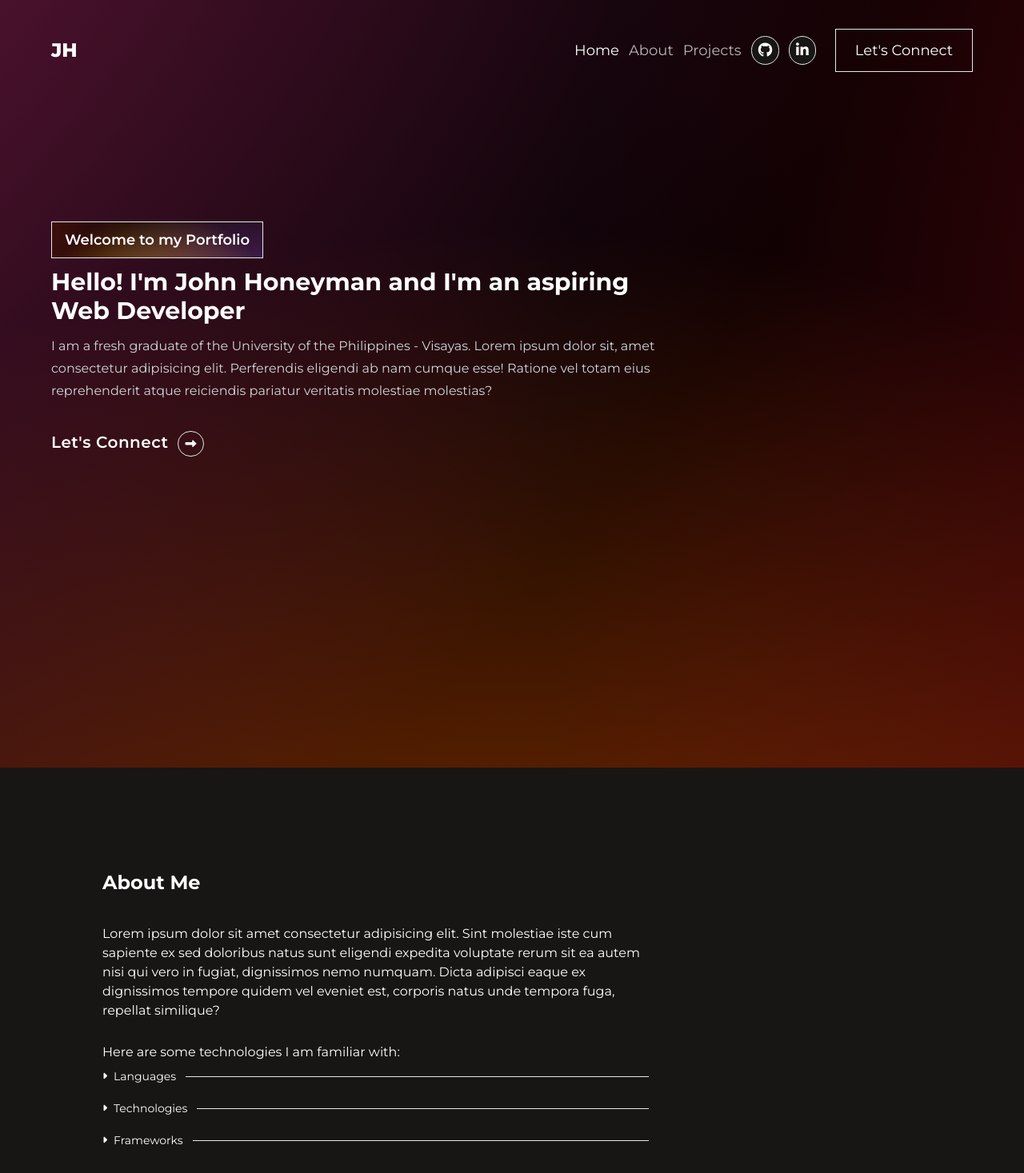
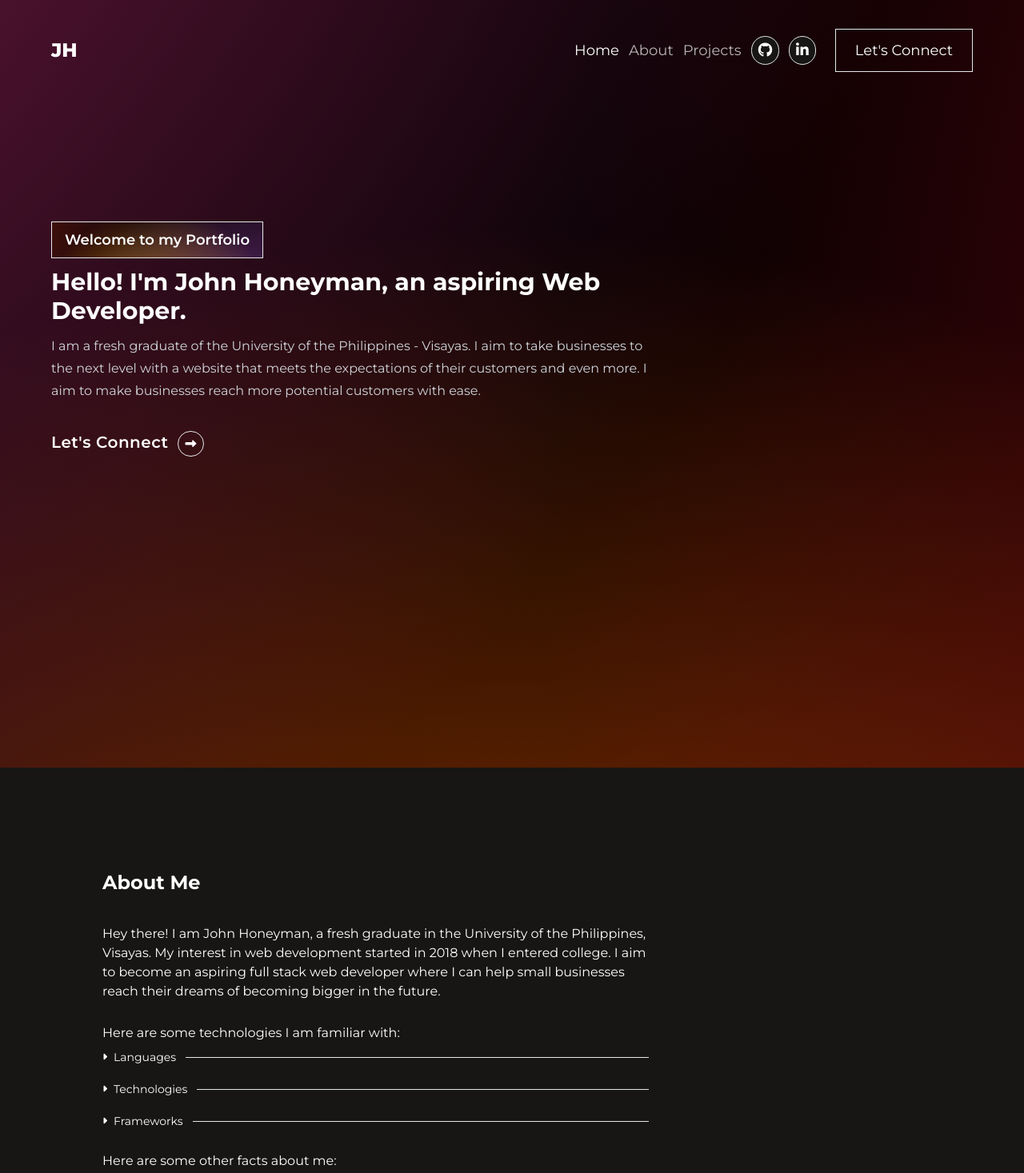
Before and after one commit to jahoneyman/website, a React (Create React App) app in the folder frontend/: page / in a window 1280 px wide. Shown: the top 1467 px of the page at 80% size. Built offline with nearby package versions, Linux system fonts and the light colour scheme; the HTML template or start-up script is replaced by a standard one.

Commit message:
Changed lorem with actual text

```diff
--- a/frontend/src/components/sections/About.jsx
+++ b/frontend/src/components/sections/About.jsx
@@ -36,10 +36,10 @@ const About = () => {
       <div className="text-2xl w-2/3 font-bold">About Me</div>
       <div className="w-full md:w-4/6 mt-8">
         <div className="py-1">
-          Lorem ipsum dolor sit amet consectetur adipisicing elit. Sint molestiae iste cum sapiente
-          ex sed doloribus natus sunt eligendi expedita voluptate rerum sit ea autem nisi qui vero
-          in fugiat, dignissimos nemo numquam. Dicta adipisci eaque ex dignissimos tempore quidem
-          vel eveniet est, corporis natus unde tempora fuga, repellat similique?
+          Hey there! I am John Honeyman, a fresh graduate in the University of the Philippines,
+          Visayas. My interest in web development started in 2018 when I entered college. I aim to
+          become an aspiring full stack web developer where I can help small businesses reach their
+          dreams of becoming bigger in the future.
         </div>
       </div>
       <div className="w-full md:w-4/6 mt-5">
--- a/frontend/src/components/sections/Banner.jsx
+++ b/frontend/src/components/sections/Banner.jsx
@@ -12,21 +12,21 @@ const Banner = () => {
           Welcome to my Portfolio
         </div>
         <div className="my-3 text-3xl desktop:text-5xl font-bold">
-          Hello! I'm John Honeyman and I'm an aspiring Web Developer
+          Hello! I'm John Honeyman, an aspiring Web Developer.
         </div>
         <div className="text-gray-300 leading-7">
-          I am a fresh graduate of the University of the Philippines - Visayas. Lorem ipsum dolor
-          sit, amet consectetur adipisicing elit. Perferendis eligendi ab nam cumque esse! Ratione
-          vel totam eius reprehenderit atque reiciendis pariatur veritatis molestiae molestias?
+          I am a fresh graduate of the University of the Philippines - Visayas. I aim to take
+          businesses to the next level with a website that meets the expectations of their customers
+          and even more. I aim to make businesses reach more potential customers with ease.
         </div>
-        <div className="flex mt-9 font-semibold text-xl tracking-wide connect-parent">
+        <div className="flex mt-9 font-semibold text-xl tracking-wide connect-parent w-max">
           <div
             className="w-max relative connect-link cursor-pointer"
             onClick={() => scrollToSection("connect")}
           >
             Let's Connect
           </div>
-          <div className="ml-3 text-sm cursor-pointer">
+          <div className="ml-3 text-sm cursor-pointer" onClick={() => scrollToSection("connect")}>
             <i className="fa-solid fa-right-long border rounded-full p-2 transition ease-in-out duration-300"></i>
           </div>
         </div>
```
Also changed, not shown: frontend/src/components/sections/Projects.jsx (+0 -33 lines).
